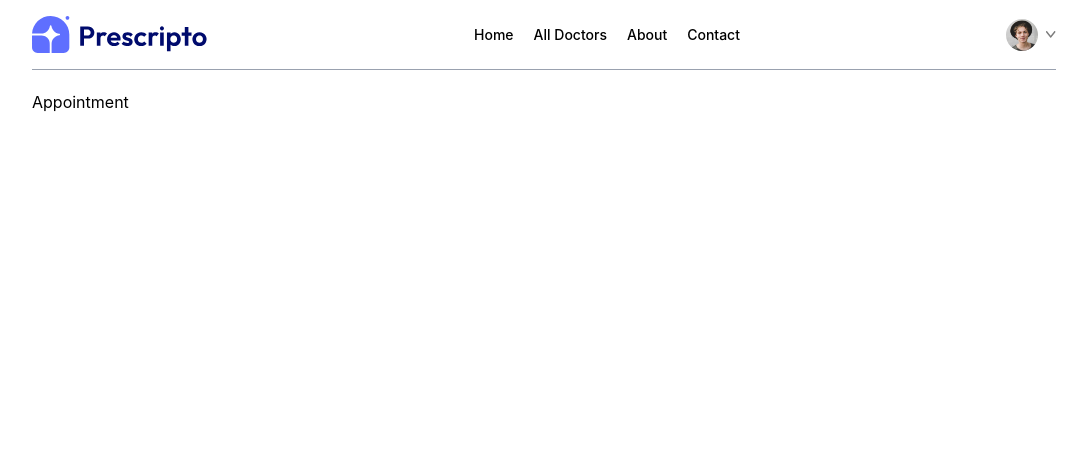
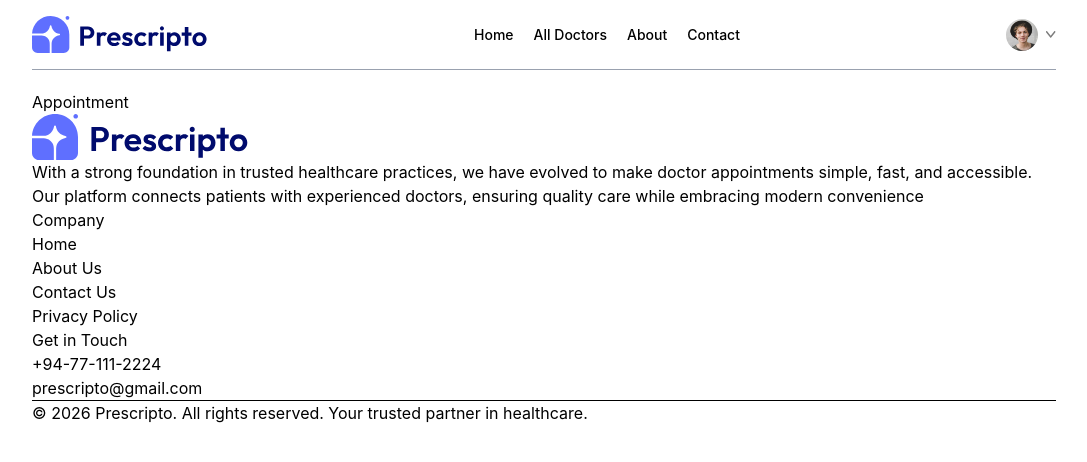
Before and after one commit to Shakithyanshaw/prescripto, a React (Vite) app in the folder frontend/: page /appointment/1 in a window 1280 px wide. Shown: the top 462 px of the page, without its empty margins (96-1183 px from the left). Built offline with nearby package versions, Linux system fonts and the light colour scheme.

Commit message:
code footer component structure

```diff
--- a/frontend/src/App.jsx
+++ b/frontend/src/App.jsx
@@ -9,6 +9,7 @@ import MyProfile from './pages/MyProfile';
 import MyAppointments from './pages/MYappointments';
 import Appointment from './pages/Appointment';
 import Navbar from './components/Navbar';
+import Footer from './components/Footer';
 
 const App = () => {
   return (
@@ -25,6 +26,7 @@ const App = () => {
         <Route path="/my-appointments" element={<MyAppointments />} />
         <Route path="/appointment/:docId" element={<Appointment />} />
       </Routes>
+      <Footer />
     </div>
   );
 };
--- /dev/null
+++ b/frontend/src/components/Footer.jsx
@@ -0,0 +1,49 @@
+import React from 'react';
+import { assets } from '../assets/assets';
+
+const Footer = () => {
+  return (
+    <div>
+      <div>
+        {/*--------------Left Side--------------*/}
+        <div>
+          <img src={assets.logo} alt="" />
+          <p>
+            With a strong foundation in trusted healthcare practices, we have
+            evolved to make doctor appointments simple, fast, and accessible.
+            Our platform connects patients with experienced doctors, ensuring
+            quality care while embracing modern convenience
+          </p>
+        </div>
+        {/*--------------Center Side--------------*/}
+        <div>
+          <p>Company</p>
+          <ul>
+            <li>Home</li>
+            <li>About Us</li>
+            <li>Contact Us</li>
+            <li>Privacy Policy</li>
+          </ul>
+        </div>
+        {/*--------------Right Side--------------*/}
+        <div>
+          <p>Get in Touch</p>
+          <ul>
+            <li>+94-77-111-2224</li>
+            <li>prescripto@gmail.com</li>
+          </ul>
+        </div>
+      </div>
+      {/*--------------Copy Right--------------*/}
+      <div>
+        <hr />
+        <p>
+          © 2026 Prescripto. All rights reserved. Your trusted partner in
+          healthcare.
+        </p>
+      </div>
+    </div>
+  );
+};
+
+export default Footer;
```
